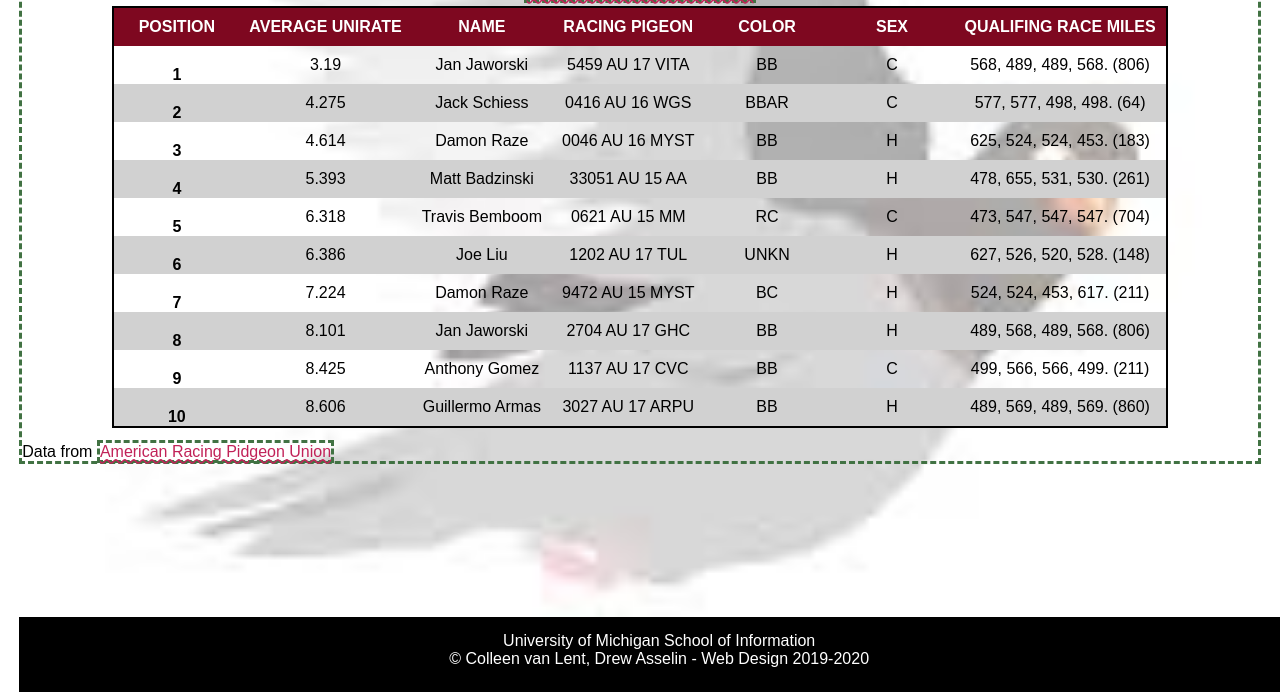
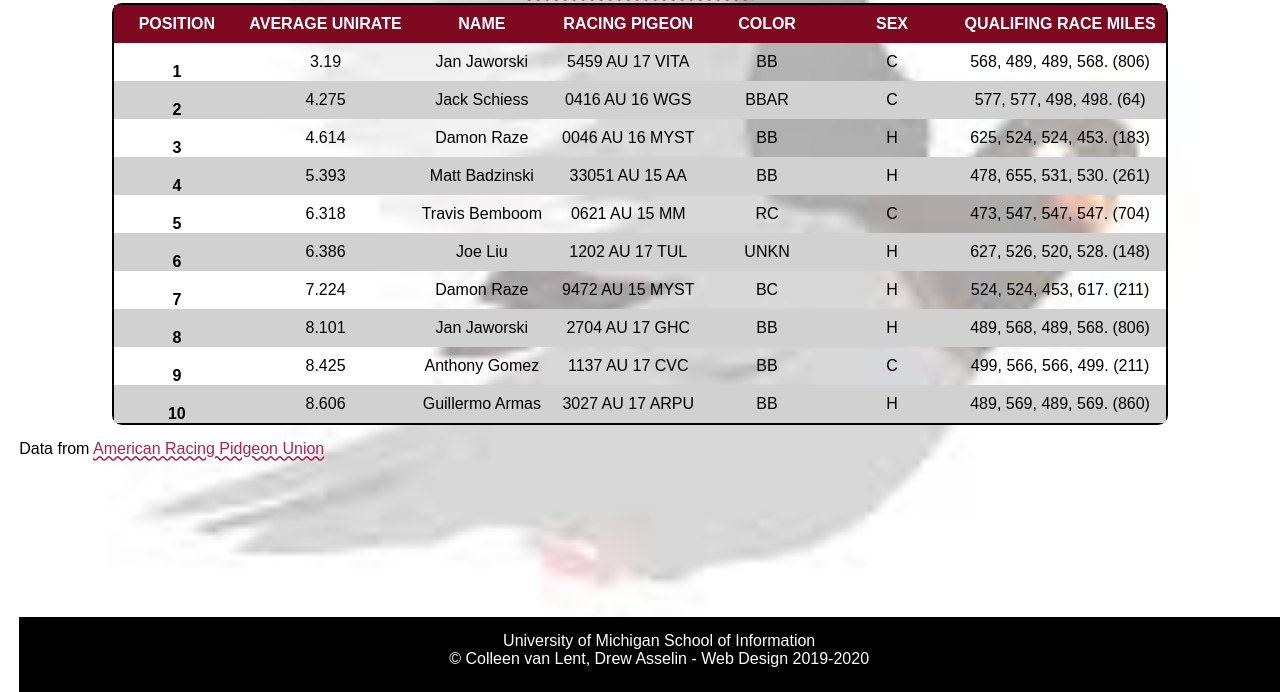
Before and after one commit to noahjm59/homework4-2021, a plain HTML site: page index.html in a window 1280 px wide. Shown: the part 108-800 px from the top of the page. Drawn offline with Linux system fonts and the light colour scheme; a web font is replaced by a local one.

Commit message:
Add files via upload

```diff
--- a/css/style.css
+++ b/css/style.css
@@ -31,7 +31,7 @@ body{
   background-size: cover ;
   background-position: center;
   font-family: 'Andika', sans-serif;
-  background-image: url('/images/pigeon-background.JPEG');
+  background-image: url('../images/pigeon-background.JPEG');
   background-repeat: no-repeat;
   background-color: #DDDDDD;
   /*Req 1*/
@@ -52,14 +52,14 @@ p{
 
 a{
   font-size: 16px;
-  color: #C12258;
+  color: #B21F50;
   text-decoration-style: wavy;
-  /*Req 4*/
+  /*Req 4 --> CHANGE COLOR HERE*/
 }
 
 /*Req 5*/
 /*Add selector and rule here*/
-*{
+*:focus{
   border-style: dashed;
   border-color: #417243;
 }
@@ -96,7 +96,7 @@ tr:nth-child(odd) {
   background-color: transparent;
 }
 /*Req 6f*/
-tr:hover {
+tbody tr:hover {
   background-color: rgba(126, 8, 31, .25);
 }
 
@@ -105,6 +105,7 @@ table{
     margin-left: auto;
     margin-right: auto;
     border: 2px solid #000000;
+    border-radius: 10px;
 }
 
 thead tr:first-child th:first-child{}
```
